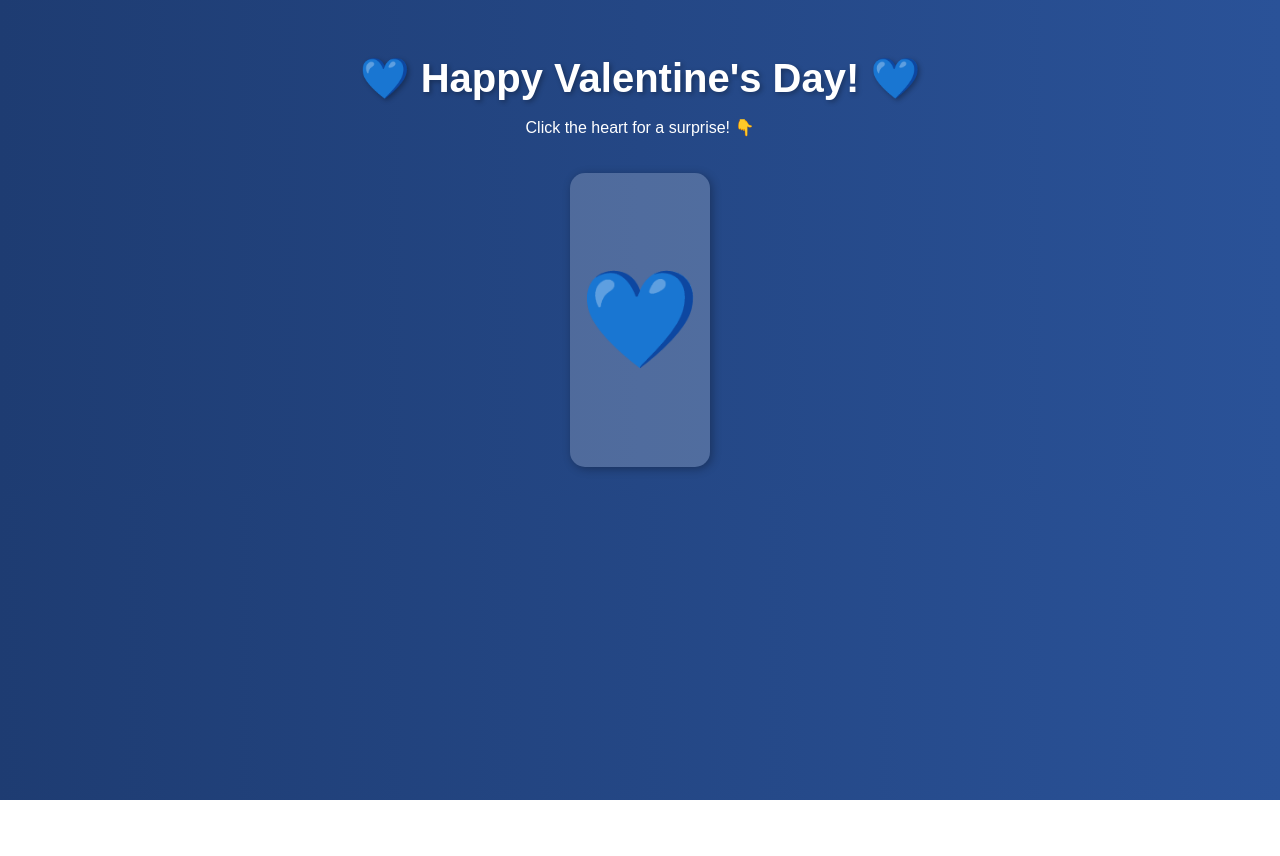
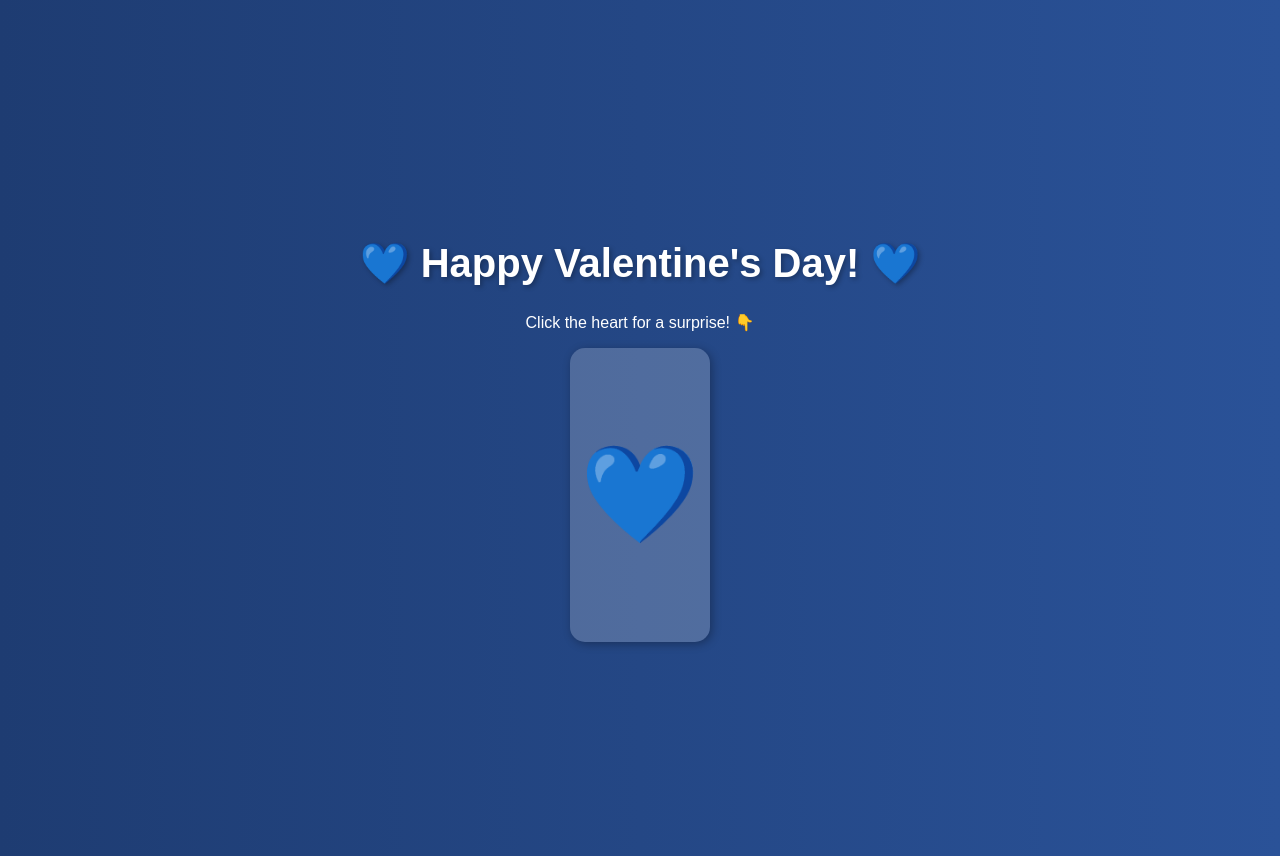
Before and after one commit to NiranjanaNS/MyValentine, a plain HTML site: page valentine_card.html in a window 1280 px wide. Before the commit the page ends 800 px from the top, so only its background shows below. Drawn offline with Linux system fonts and the light colour scheme.

Commit message:
Update valentine_card.html

```diff
--- a/valentine_card.html
+++ b/valentine_card.html
@@ -11,6 +11,11 @@
             background: linear-gradient(to right, #1e3c72, #2a5298); /* Blue gradient */
             color: white;
             padding: 20px;
+            min-height: 100vh;
+            display: flex;
+            flex-direction: column;
+            justify-content: center;
+            align-items: center;
         }
         h1 {
             font-size: 2.5em;
@@ -23,12 +28,13 @@
             border-radius: 15px;
             display: inline-block;
             box-shadow: 2px 2px 10px rgba(0, 0, 0, 0.3);
-            margin-top: 20px;
+            text-align: center;
+            max-width: 500px;
         }
         .heart {
             font-size: 80px;
             cursor: pointer;
-            color: #1eb2ff; /* Light Blue */
+            color: #1eb2ff;
             animation: heartbeat 1s infinite alternate;
         }
         @keyframes heartbeat {
@@ -86,7 +92,6 @@
 
     <script>
         function revealSurprise() {
-            // Show all hidden elements
             document.getElementById("ascii").classList.remove("hidden");
 
             // Love Quotes Generator
```
